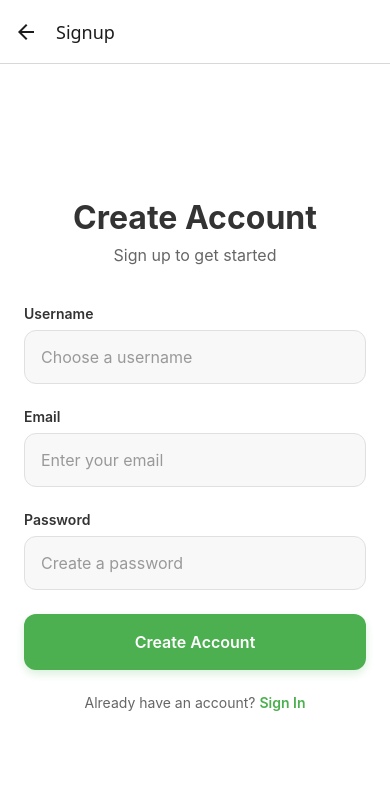
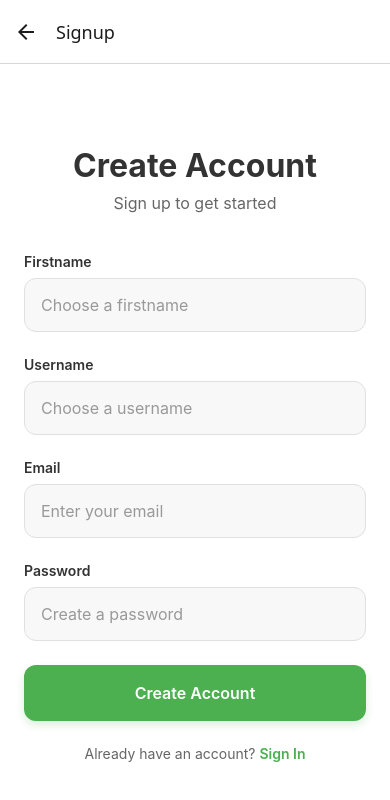
Before and after one commit to Baudoin10/Umuganda, a React Native app: screen /Signup in a window 390 px wide. Shown: the top 800 px of the page. Built offline with nearby package versions, Linux system fonts and the light colour scheme.

Commit message:
debuging

```diff
--- a/Screens/Signup.jsx
+++ b/Screens/Signup.jsx
@@ -1,4 +1,3 @@
-
 
 import React, { useState } from "react";
 import {
@@ -10,14 +9,45 @@ import {
   KeyboardAvoidingView,
   Platform,
   SafeAreaView,
+  Alert,
 } from "react-native";
+import axios from "axios";
 import { useNavigation } from "@react-navigation/native";
+import Toast from "react-native-toast-message";
 
 const Signup = () => {
+  const [firstName, setFirstName] = useState("");
   const [username, setUsername] = useState("");
   const [email, setEmail] = useState("");
   const [password, setPassword] = useState("");
   const navigation = useNavigation();
+
+  const handleSignup = async () => {
+    try {
+      const response = await axios.post("http://localhost:3000/api/v1/users", {
+        firstName,
+        username,
+        email,
+        password,
+      });
+      console.log(response.data);
+      Toast.show({
+        type: "success",
+        position: "bottom",
+        text1: "Success",
+        text2: "Account created successfully!",
+      });
+      navigation.navigate("Login");
+    } catch (error) {
+      console.error(error);
+      Toast.show({
+        type: "error",
+        position: "bottom",
+        text1: "Error",
+        text2: "There was an issue creating the account.",
+      });
+    }
+  };
 
   return (
     <SafeAreaView style={styles.container}>
@@ -32,6 +62,18 @@ const Signup = () => {
           </View>
 
           <View style={styles.form}>
+            <View style={styles.inputGroup}>
+              <Text style={styles.label}>Firstname</Text>
+              <TextInput
+                style={styles.input}
+                placeholder="Choose a firstname"
+                placeholderTextColor="#999"
+                value={firstName}
+                onChangeText={setFirstName}
+                autoCapitalize="none"
+              />
+            </View>
+
             <View style={styles.inputGroup}>
               <Text style={styles.label}>Username</Text>
               <TextInput
@@ -70,7 +112,10 @@ const Signup = () => {
               />
             </View>
 
-            <TouchableOpacity style={styles.submitButton} onPress={() => {}}>
+            <TouchableOpacity
+              style={styles.submitButton}
+              onPress={handleSignup}
+            >
               <Text style={styles.submitText}>Create Account</Text>
             </TouchableOpacity>
 
@@ -83,6 +128,7 @@ const Signup = () => {
           </View>
         </View>
       </KeyboardAvoidingView>
+      <Toast />
     </SafeAreaView>
   );
 };
```
Also changed, not shown: package.json (+6 -4 lines), 1 other file (tests, documents, lock files or other folders).
